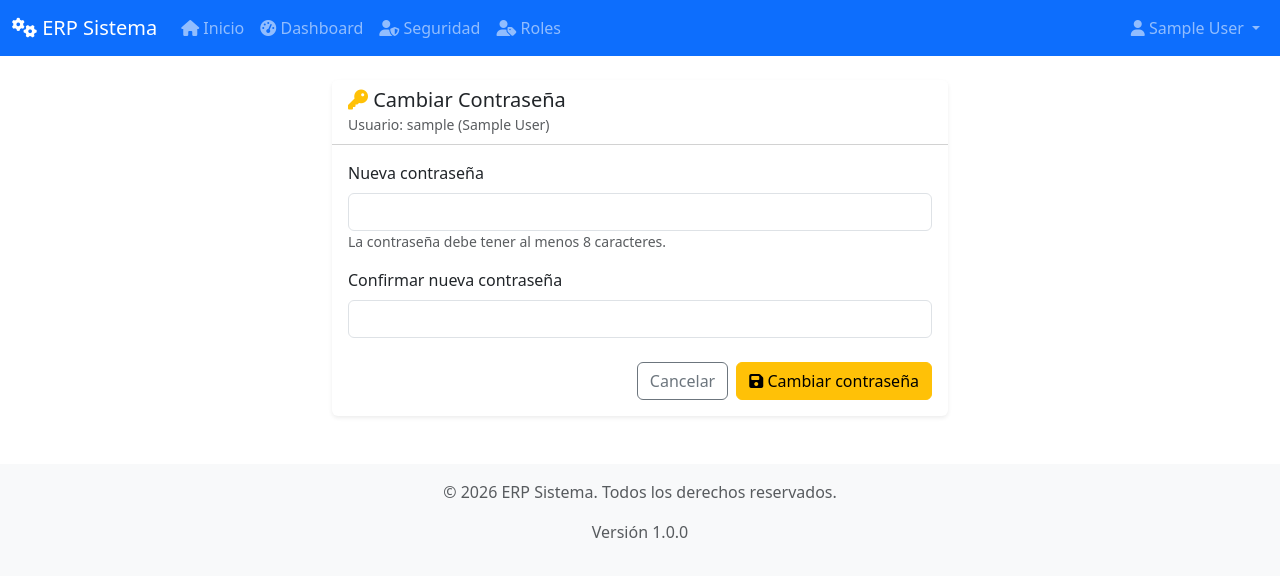
After one commit to rubinstein-p/ERP, a Django app: page /users/1/password/ in a window 1280 px wide. The commit adds this page. Shown: the top 577 px of the page. Run offline with Django 5.2, Linux system fonts and the light colour scheme; the visitor is signed in with stand-in values (Sample User, id 1); data comes from the database, SQL or seed files in the repository.

Commit message:
Boton de cambio de contraseña para admin

```diff
--- a/core/forms/__init__.py
+++ b/core/forms/__init__.py
@@ -1,6 +1,6 @@
 from .user_form import (
     UserCreationForm, UserChangeForm, UserProfileForm,
-    PasswordChangeForm, LoginForm
+    PasswordChangeForm, LoginForm, AdminPasswordChangeForm
 )
 from .parameter_form import (
     SystemParameterForm, SystemParameterBulkForm, ParameterSearchForm
@@ -9,7 +9,7 @@ from .role_form import RoleForm
 
 __all__ = [
     'UserCreationForm', 'UserChangeForm', 'UserProfileForm',
-    'PasswordChangeForm', 'LoginForm',
+    'PasswordChangeForm', 'LoginForm', 'AdminPasswordChangeForm',
     'SystemParameterForm', 'SystemParameterBulkForm', 'ParameterSearchForm',
     'RoleForm',
 ]
--- a/core/forms/user_form.py
+++ b/core/forms/user_form.py
@@ -191,6 +191,39 @@ class PasswordChangeForm(forms.Form):
         return self.user
 
 
+class AdminPasswordChangeForm(forms.Form):
+    """
+    Formulario para que administradores cambien la contraseña de un usuario.
+    """
+    new_password1 = forms.CharField(
+        label="Nueva contraseña",
+        widget=forms.PasswordInput,
+        help_text="La contraseña debe tener al menos 8 caracteres."
+    )
+    new_password2 = forms.CharField(
+        label="Confirmar nueva contraseña",
+        widget=forms.PasswordInput
+    )
+
+    def __init__(self, user, *args, **kwargs):
+        self.user = user
+        super().__init__(*args, **kwargs)
+
+    def clean_new_password2(self):
+        password1 = self.cleaned_data.get("new_password1")
+        password2 = self.cleaned_data.get("new_password2")
+        if password1 and password2 and password1 != password2:
+            raise ValidationError("Las contraseñas no coinciden")
+        if password2:
+            password_validation.validate_password(password2, self.user)
+        return password2
+
+    def save(self):
+        self.user.set_password(self.cleaned_data['new_password1'])
+        self.user.save()
+        return self.user
+
+
 class LoginForm(forms.Form):
     """
     Formulario de inicio de sesión.
--- a/core/templates/core/user_list.html
+++ b/core/templates/core/user_list.html
@@ -97,6 +97,9 @@
                             <a href="{% url 'core:user_update' u.id %}" class="btn btn-sm btn-outline-primary">
                                 <i class="fas fa-pen"></i>
                             </a>
+                            <a href="{% url 'core:user_password_change' u.id %}" class="btn btn-sm btn-outline-warning" title="Cambiar contraseña">
+                                <i class="fas fa-key"></i>
+                            </a>
                             {% if u.is_active %}
                                 <a href="{% url 'core:user_delete' u.id %}" class="btn btn-sm btn-outline-danger">
                                     <i class="fas fa-user-slash"></i>
--- /dev/null
+++ b/core/templates/core/user_password_change.html
@@ -0,0 +1,41 @@
+{% extends 'base.html' %}
+
+{% block title %}Cambiar Contraseña de Usuario - ERP Sistema{% endblock %}
+
+{% block content %}
+<div class="row justify-content-center">
+    <div class="col-lg-6">
+        <div class="card border-0 shadow-sm mt-4">
+            <div class="card-header bg-white">
+                <h5 class="mb-0"><i class="fas fa-key text-warning"></i> Cambiar Contraseña</h5>
+                <small class="text-muted">Usuario: {{ target_user.username }} ({{ target_user.get_full_name|default:'-' }})</small>
+            </div>
+            <div class="card-body">
+                <form method="post" novalidate>
+                    {% csrf_token %}
+                    {% for field in form %}
+                        <div class="mb-3">
+                            <label for="{{ field.id_for_label }}" class="form-label">{{ field.label }}</label>
+                            {{ field }}
+                            {% if field.help_text %}<small class="text-muted d-block">{{ field.help_text }}</small>{% endif %}
+                            {% for error in field.errors %}<div class="invalid-feedback d-block">{{ error }}</div>{% endfor %}
+                        </div>
+                    {% endfor %}
+                    <div class="d-flex justify-content-end gap-2 mt-4">
+                        <a href="{% url 'core:user_list' %}" class="btn btn-outline-secondary">Cancelar</a>
+                        <button type="submit" class="btn btn-warning"><i class="fas fa-save"></i> Cambiar contraseña</button>
+                    </div>
+                </form>
+            </div>
+        </div>
+    </div>
+</div>
+{% endblock %}
+
+{% block extra_js %}
+<script>
+    document.querySelectorAll('input[type="password"]').forEach(function(el) {
+        el.classList.add('form-control');
+    });
+</script>
+{% endblock %}
--- a/core/urls.py
+++ b/core/urls.py
@@ -4,7 +4,7 @@ from core.views import (
     HomeView, LoginView, LogoutView, DashboardView,
     UserPasswordResetView, UserPasswordResetDoneView,
     UserPasswordResetConfirmView, UserPasswordResetCompleteView,
-    UserListView, UserDetailView, UserCreateView, UserUpdateView, UserDeleteView,
+    UserListView, UserDetailView, UserCreateView, UserUpdateView, UserDeleteView, UserPasswordChangeView,
     ProfileView, PasswordChangeView,
     RoleListView, RoleDetailView, RoleCreateView, RoleUpdateView, RoleDeleteView,
     SystemParameterListView, SystemParameterDetailView,
@@ -36,6 +36,7 @@ urlpatterns = [
     path('users/<int:pk>/', UserDetailView.as_view(), name='user_detail'),
     path('users/<int:pk>/edit/', UserUpdateView.as_view(), name='user_update'),
     path('users/<int:pk>/delete/', UserDeleteView.as_view(), name='user_delete'),
+    path('users/<int:pk>/password/', UserPasswordChangeView.as_view(), name='user_password_change'),
 
     # Roles y permisos
     path('roles/', RoleListView.as_view(), name='role_list'),
--- a/core/views/__init__.py
+++ b/core/views/__init__.py
@@ -2,7 +2,7 @@ from .user_views import (
     HomeView, LoginView, LogoutView, DashboardView,
     UserPasswordResetView, UserPasswordResetDoneView,
     UserPasswordResetConfirmView, UserPasswordResetCompleteView,
-    UserListView, UserDetailView, UserCreateView, UserUpdateView, UserDeleteView,
+    UserListView, UserDetailView, UserCreateView, UserUpdateView, UserDeleteView, UserPasswordChangeView,
     ProfileView, PasswordChangeView
 )
 from .parameter_views import (
@@ -18,7 +18,7 @@ __all__ = [
     'HomeView', 'LoginView', 'LogoutView', 'DashboardView',
     'UserPasswordResetView', 'UserPasswordResetDoneView',
     'UserPasswordResetConfirmView', 'UserPasswordResetCompleteView',
-    'UserListView', 'UserDetailView', 'UserCreateView', 'UserUpdateView', 'UserDeleteView',
+    'UserListView', 'UserDetailView', 'UserCreateView', 'UserUpdateView', 'UserDeleteView', 'UserPasswordChangeView',
     'ProfileView', 'PasswordChangeView',
     'SystemParameterListView', 'SystemParameterDetailView',
     'SystemParameterCreateView', 'SystemParameterUpdateView', 'SystemParameterDeleteView',
--- a/core/views/user_views.py
+++ b/core/views/user_views.py
@@ -14,7 +14,7 @@ from django.views.generic.edit import FormView
 
 from core.forms import (
     UserCreationForm, UserChangeForm, UserProfileForm,
-    PasswordChangeForm, LoginForm
+    PasswordChangeForm, LoginForm, AdminPasswordChangeForm
 )
 from core.models import AuditLog
 from core.models import User
@@ -287,6 +287,44 @@ class UserDeleteView(LoginRequiredMixin, StaffRequiredMixin, PermissionAuditRequ
         return redirect(self.success_url)
 
 
+class UserPasswordChangeView(LoginRequiredMixin, StaffRequiredMixin, FormView):
+    """
+    Vista para que administradores cambien la contraseña de un usuario.
+    """
+    template_name = 'core/user_password_change.html'
+    form_class = AdminPasswordChangeForm
+    success_url = reverse_lazy('core:user_list')
+
+    def get_user(self):
+        return User.objects.get(pk=self.kwargs['pk'])
+
+    def get_form_kwargs(self):
+        kwargs = super().get_form_kwargs()
+        kwargs['user'] = self.get_user()
+        return kwargs
+
+    def form_valid(self, form):
+        user = self.get_user()
+        form.save()
+        AuditLog.objects.create(
+            user=self.request.user,
+            action='PASSWORD_CHANGE',
+            model_name='User',
+            object_id=user.id,
+            object_repr=str(user),
+            changes={'action': 'admin_password_change', 'target_user': user.username},
+            ip_address=self.request.META.get('HTTP_X_FORWARDED_FOR', self.request.META.get('REMOTE_ADDR')),
+            user_agent=self.request.META.get('HTTP_USER_AGENT', ''),
+        )
+        messages.success(self.request, f"Contraseña de {user.username} cambiada correctamente")
+        return super().form_valid(form)
+
+    def get_context_data(self, **kwargs):
+        context = super().get_context_data(**kwargs)
+        context['target_user'] = self.get_user()
+        return context
+
+
 class ProfileView(LoginRequiredMixin, UpdateView):
     """
     Vista para que los usuarios editen su perfil.
```
